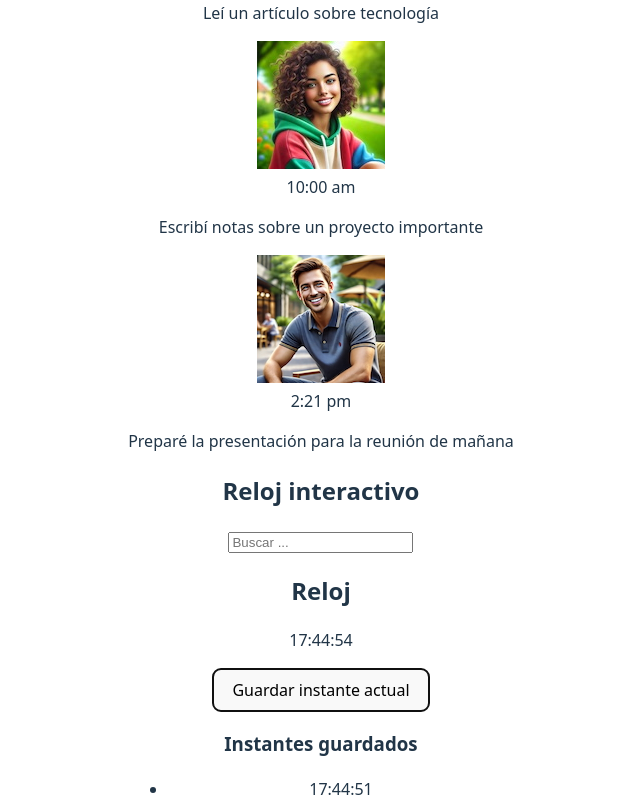
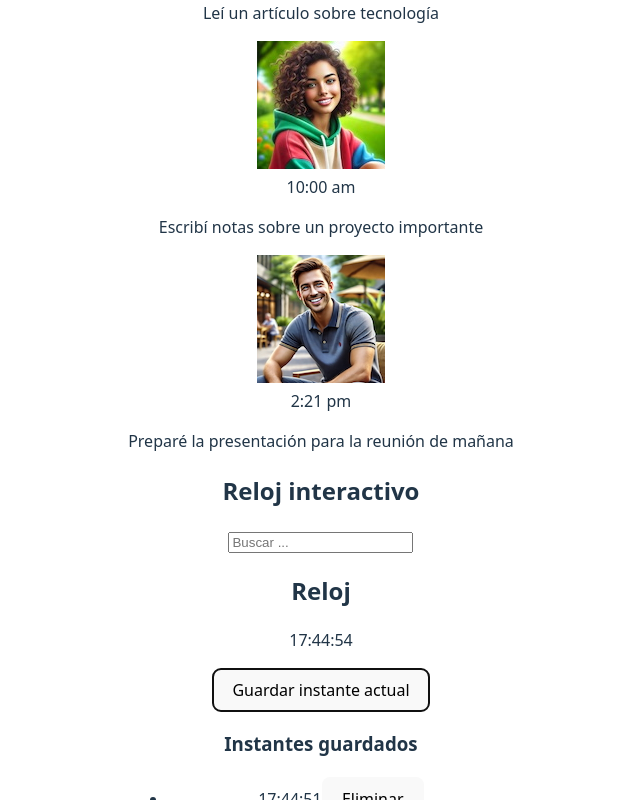
Before and after one commit to AndriiShybaiev/DIRI-registro-tareas, a React (Vite) app: page / in a window 1280 px wide. Both pictures are taken after a click on the button "Guardar instante actual". Shown: the part 519-1319 px from the top of the page, without its empty margins (319-959 px from the left). Built offline with nearby package versions, Linux system fonts and the light colour scheme.

Commit message:
AO 2.6 Add instant deletion functionality in `Reloj` and `InstantList` with updates to localStorage.

```diff
--- a/src/components/InstantList.tsx
+++ b/src/components/InstantList.tsx
@@ -7,9 +7,10 @@ interface Instant {
 
 interface InstantListProps {
     instants: Instant[];
+    onDelete: (id: number) => void;
 }
 
-const InstantList: React.FC<InstantListProps> = ({ instants }) => {
+const InstantList: React.FC<InstantListProps> = ({ instants, onDelete }) => {
     if (instants.length === 0) {
         return <p>No hay instantes guardados.</p>;
     }
@@ -19,7 +20,10 @@ const InstantList: React.FC<InstantListProps> = ({ instants }) => {
             <h3>Instantes guardados</h3>
             <ul>
                 {instants.map((instant) => (
-                    <li key={instant.id}>{instant.time}</li>
+                    <li key={instant.id}>
+                        {instant.time}
+                        <button onClick={() => onDelete(instant.id)}>Eliminar</button>
+                    </li>
                 ))}
             </ul>
         </div>
--- a/src/components/Reloj.tsx
+++ b/src/components/Reloj.tsx
@@ -1,5 +1,5 @@
 import React, { useEffect, useState } from 'react';
-import InstantList from "./InstantList.tsx";
+import InstantList from './InstantList';
 
 interface Instant {
     id: number;
@@ -42,6 +42,14 @@ const Reloj: React.FC = () => {
         });
     };
 
+    const handleDeleteInstant = (id: number) => {
+        setInstants((prev) => {
+            const updated = prev.filter((instant) => instant.id !== id);
+            localStorage.setItem('instants', JSON.stringify(updated));
+            return updated;
+        });
+    };
+
     return (
         <div className="clock-container">
             <h2>Reloj</h2>
@@ -51,7 +59,7 @@ const Reloj: React.FC = () => {
                 Guardar instante actual
             </button>
 
-            <InstantList instants={instants} />
+            <InstantList instants={instants} onDelete={handleDeleteInstant} />
         </div>
     );
 };
```
